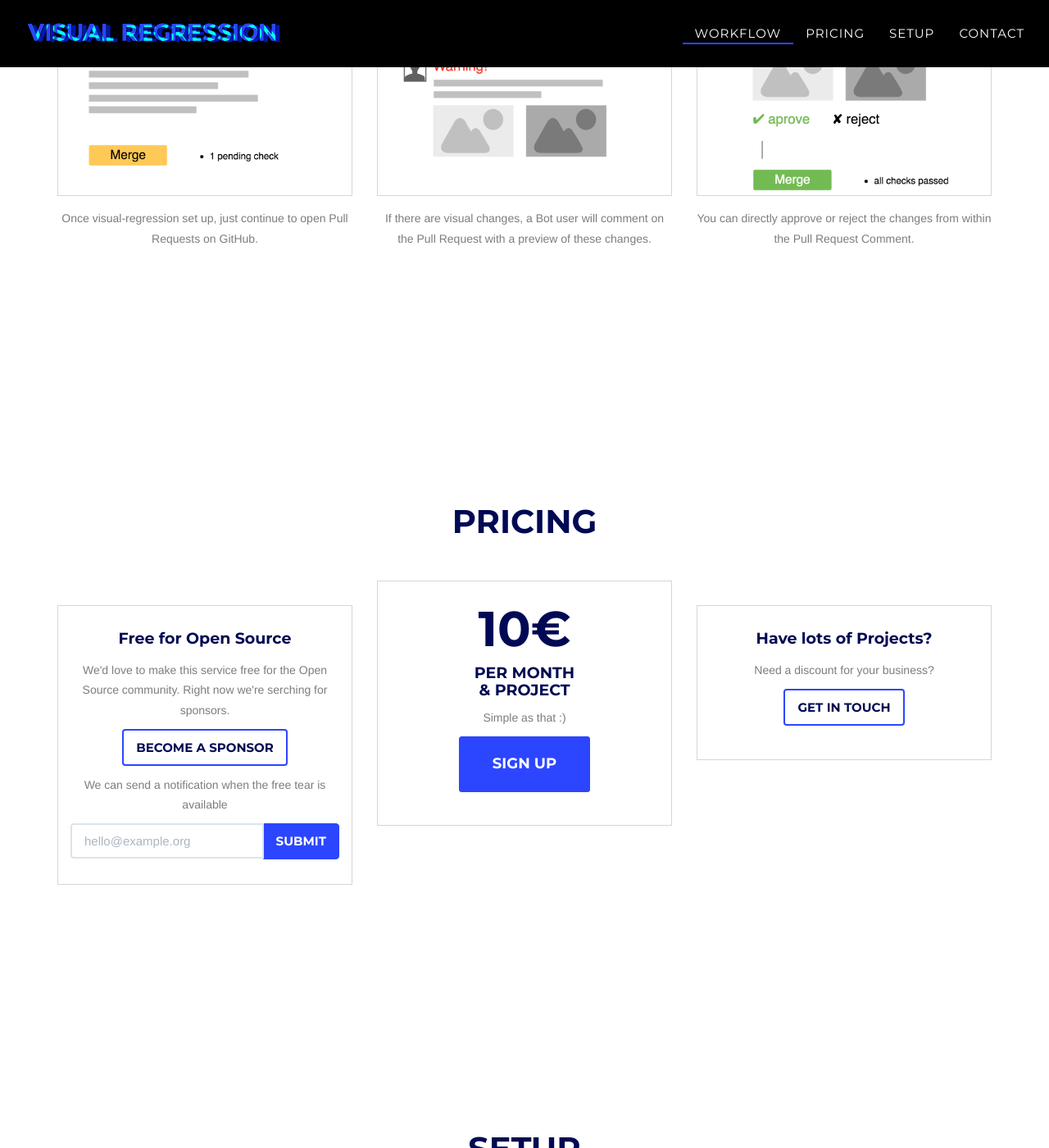
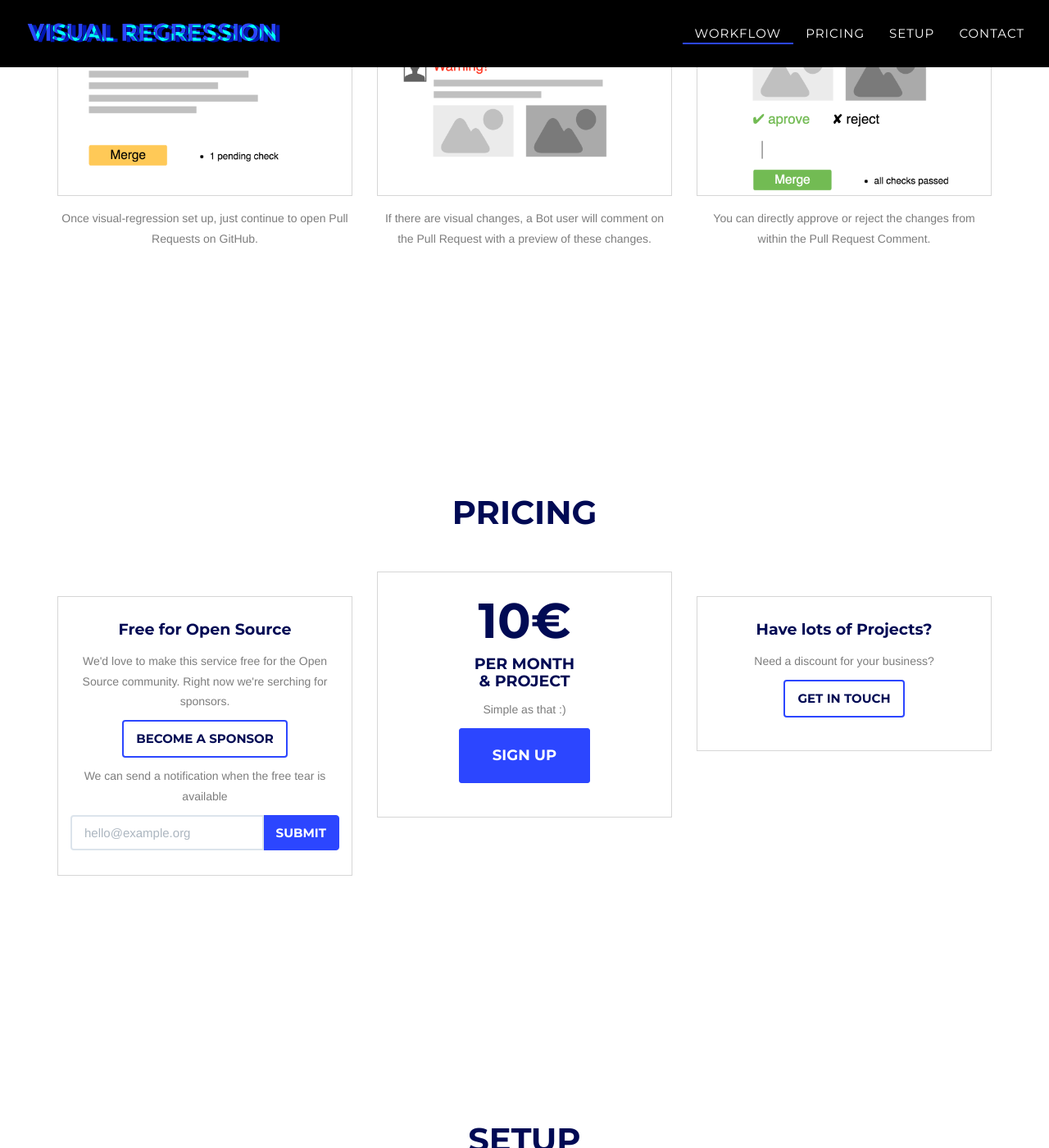
Before and after one commit to visualregression/visualregression.github.io, a Jekyll site: the page built from index.html, in a window 1280 px wide and 1400 px high, scrolled down 1044 px. Shown: the whole window at 82% size. Built offline with Jekyll 4.4.1, drawn with Linux system fonts in a browser that asks for light colours.

Commit message:
visual(workflow): add max-width to paragraphs

```diff
--- a/_includes/css/agency.css
+++ b/_includes/css/agency.css
@@ -394,6 +394,11 @@
   max-width: 360px;
   margin-bottom: 1em;
   border: 1px solid #d6d6d6;
+}
+
+.workflow-text {
+  max-width: 25em;
+  margin: 0 auto;
 }
 
 .pricing-section {
--- a/_includes/workflow.html
+++ b/_includes/workflow.html
@@ -10,7 +10,7 @@
                 <div class="col-md-4">
                     <h4 class="service-heading">1. Propose a Change</h4>
                     <img class="workflow-image" src="{{ 'img/propose_a_change.png' | prepend: site.baseurl }}" alt="" />
-                    <p class="text-muted">
+                    <p class="text-muted workflow-text">
                       Once visual-regression set up, just continue to open
                       Pull Requests on GitHub.
                     </p>
@@ -18,7 +18,7 @@
                 <div class="col-md-4">
                     <h4 class="service-heading">2. Reveive Warnings</h4>
                     <img class="workflow-image" src="{{ 'img/receive_warnings.png' | prepend: site.baseurl }}" alt="" />
-                    <p class="text-muted">
+                    <p class="text-muted workflow-text">
                       If there are visual changes, a Bot user will comment on
                       the Pull Request with a preview of these changes.
                     </p>
@@ -26,7 +26,7 @@
                 <div class="col-md-4">
                     <h4 class="service-heading">3. Approve or Reject</h4>
                     <img class="workflow-image" src="{{ 'img/approve_or_reject.png' | prepend: site.baseurl }}" alt="" />
-                    <p class="text-muted">
+                    <p class="text-muted workflow-text">
                       You can directly approve or reject the changes from within
                       the Pull Request Comment.
                     </p>
```
